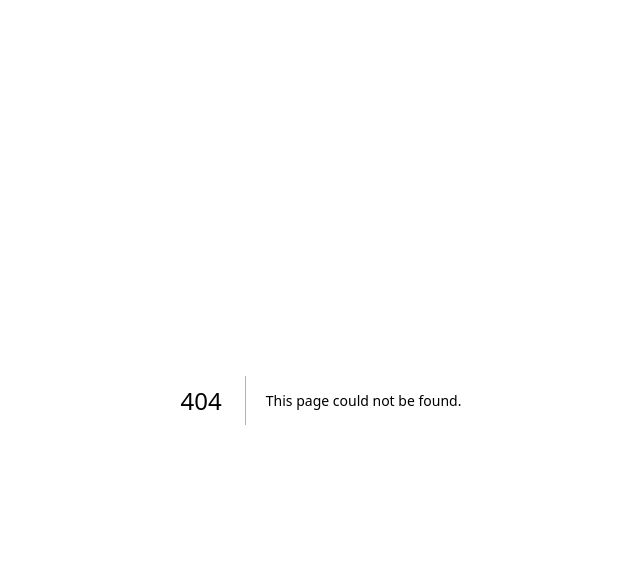
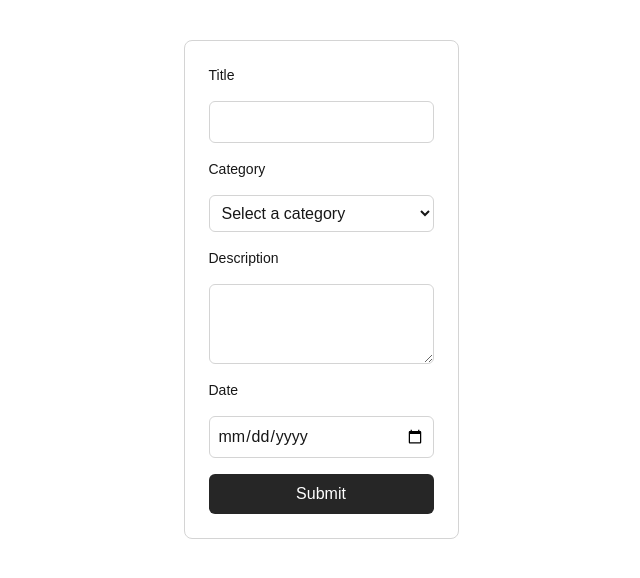
Before and after one commit to jennienguyen03/Group-3---Local-Government-Service-, a Next.js app: page /report in a window 1280 px wide. Before the commit this address had no page. Shown: the top 578 px of the page, without its empty margins (319-959 px from the left). Built offline with nearby package versions, Linux system fonts and the light colour scheme.

Commit message:
Trung report page

```diff
--- /dev/null
+++ b/src/app/report/page.tsx
@@ -0,0 +1,92 @@
+"use client";
+import React from "react";
+
+export default function Report() {
+  return <AddIssues />;
+}
+
+function AddIssues() {
+  const [form, setForm] = React.useState({
+    title: "",
+    category: "",
+    description: "",
+    date: ""
+  });
+
+  function handlesubmit(event: React.FormEvent<HTMLFormElement>) {
+    event.preventDefault();
+    alert("Form submitted");
+  }
+
+  return (
+    <form
+      onSubmit={handlesubmit}
+      className="max-w-md mx-auto mt-10 p-6 bg-white dark:bg-neutral-900
+                 border border-neutral-300 dark:border-neutral-700
+                 rounded-lg flex flex-col gap-4"
+    >
+      <label htmlFor="title" className="text-sm font-medium">
+        Title
+      </label>
+      <input
+        type="text"
+        id="title"
+        name="title"
+        value={form.title}
+        onChange={(e) => setForm({ ...form, title: e.target.value })}
+        className="p-2 border border-neutral-300 dark:border-neutral-700
+                   rounded-md bg-white dark:bg-neutral-800"
+      />
+
+      <label htmlFor="category" className="text-sm font-medium">
+        Category
+      </label>
+      <select
+        id="category"
+        name="category"
+        value={form.category}
+        onChange={(e) => setForm({ ...form, category: e.target.value })}
+        className="p-2 border border-neutral-300 dark:border-neutral-700
+                   rounded-md bg-white dark:bg-neutral-800"
+      >
+        <option value="">Select a category</option>
+        <option value="infrastructure">Pot Holes</option>
+        <option value="environment">Grafitti</option>
+        <option value="public-safety">Water Damage</option>
+      </select>
+
+      <label htmlFor="description" className="text-sm font-medium">
+        Description
+      </label>
+      <textarea
+        id="description"
+        name="description"
+        value={form.description}
+        onChange={(e) => setForm({ ...form, description: e.target.value })}
+        className="p-2 border border-neutral-300 dark:border-neutral-700
+                   rounded-md bg-white dark:bg-neutral-800 min-h-[80px]"
+      />
+
+      <label htmlFor="date" className="text-sm font-medium">
+        Date
+      </label>
+      <input
+        type="date"
+        id="date"
+        name="date"
+        value={form.date}
+        onChange={(e) => setForm({ ...form, date: e.target.value })}
+        className="p-2 border border-neutral-300 dark:border-neutral-700
+                   rounded-md bg-white dark:bg-neutral-800"
+      />
+
+      <button
+        type="submit"
+        className="p-2 bg-neutral-800 text-white rounded-md
+                   hover:bg-neutral-700 transition"
+      >
+        Submit
+      </button>
+    </form>
+  );
+}
```
